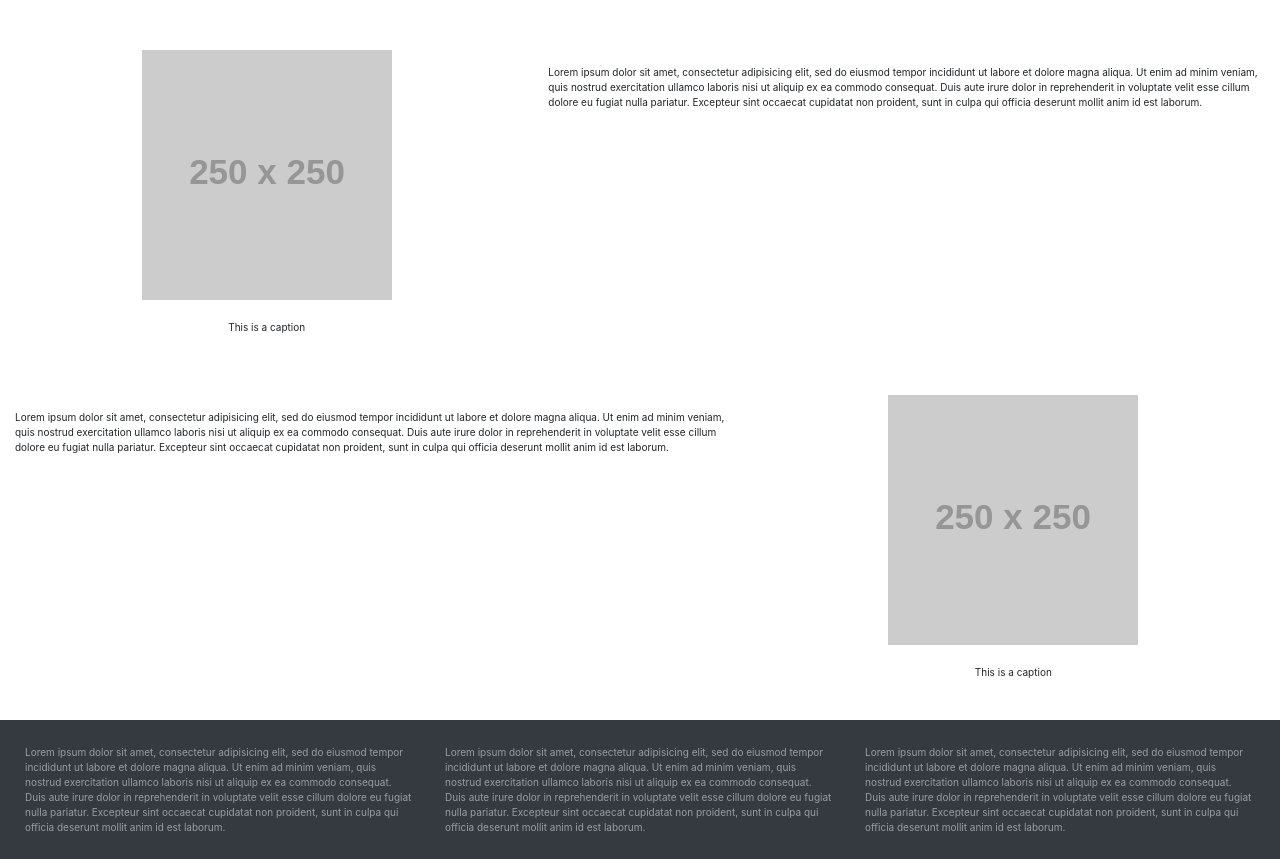
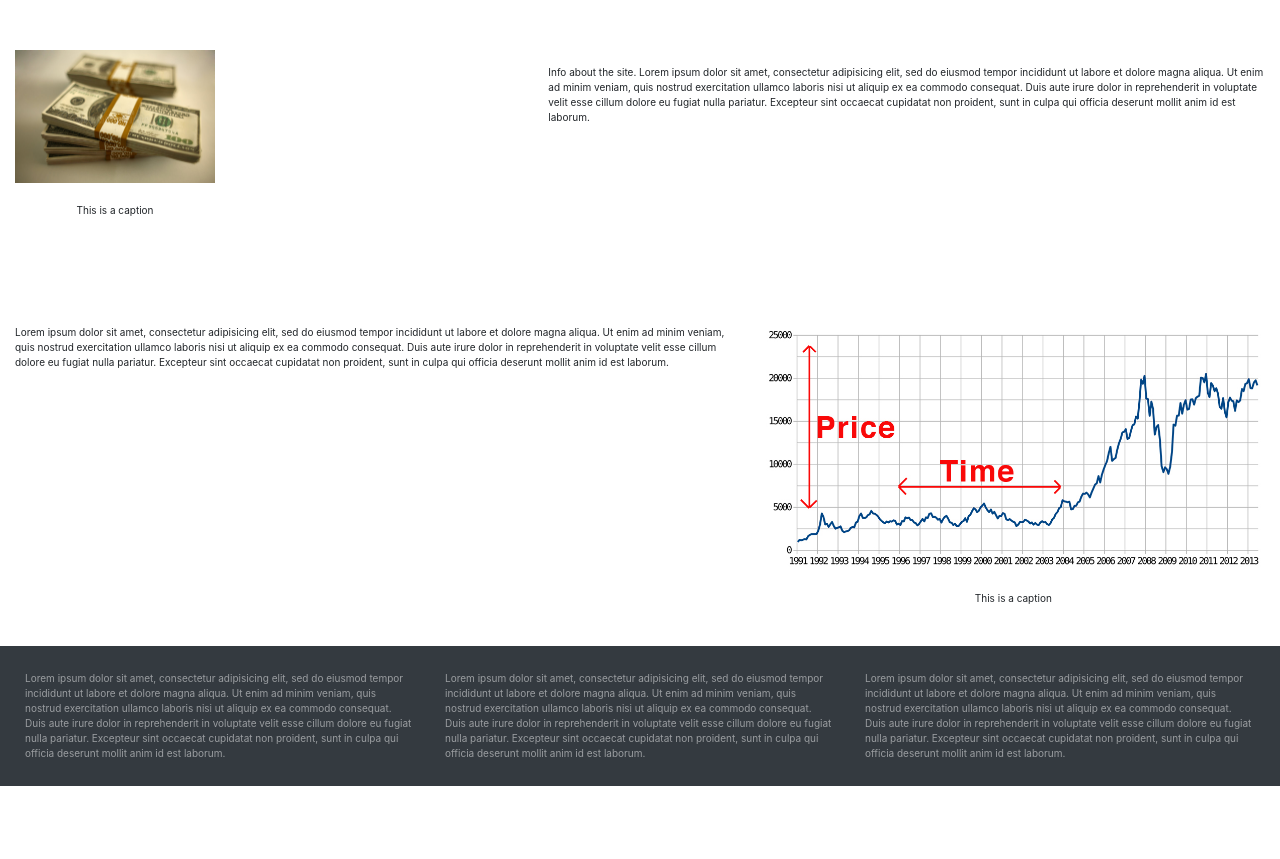
Before and after one commit to MattDevOps/Allocate-Your-Funds, a Flask app: page / in a window 1280 px wide. Shown: the part 67-926 px from the top of the page. After the commit the page ends 853 px from the top, so only its background shows below. Run offline with Flask 2, Linux system fonts and the light colour scheme; grey boxes labelled with a size stand in for pictures from a placeholder-image service; some libraries are stand-ins or nearby versions.

Commit message:
adjusted img sizes to scale properly

```diff
--- a/app/static/css/main.css
+++ b/app/static/css/main.css
@@ -45,3 +45,8 @@ footer {
   padding: 10px;
   box-shadow: 0px 0px 5px 0px grey;
 }
+
+.imgsize {
+  height: 200px;
+  width: 200px;
+}
--- a/app/templates/index.html
+++ b/app/templates/index.html
@@ -5,14 +5,15 @@
 {% block app_content %}
 <div class="row extra-margin">
   <div class="col-md-5">
-    <figure>
-      <img class = "center" src="http://placehold.it/250x250" alt="Image">
+    <figure class="imgsize">
+      <img class="center" src="https://raw.githubusercontent.com/mattstermh93/Allocate-Your-Funds/master/img/bundles-cash-6317739.jpg" alt="Image" width="100%">
       <figcaption>
       <p>This is a caption</p>
     </figcaption>
   </figure>
 </div>
 <div class="col-md-7 pic_text">
+Info about the site.
 Lorem ipsum dolor sit amet, consectetur adipisicing elit, sed do eiusmod tempor incididunt ut labore et dolore magna aliqua. Ut enim ad minim veniam, quis nostrud exercitation ullamco laboris nisi ut aliquip ex ea commodo consequat. Duis aute irure dolor in reprehenderit in voluptate velit esse cillum dolore eu fugiat nulla pariatur. Excepteur sint occaecat cupidatat non proident, sunt in culpa qui officia deserunt mollit anim id est laborum.
 </div> <!--end main second row -->
 <div class="row extra-margin">
@@ -21,7 +22,7 @@ Lorem ipsum dolor sit amet, consectetur adipisicing elit, sed do eiusmod tempor
 </div>
 <div class="col-md-5">
   <figure>
-    <img class = "center" src="http://placehold.it/250x250" alt="Image">
+    <img class = "center" src="https://raw.githubusercontent.com/mattstermh93/Allocate-Your-Funds/master/img/Basic-Chart.jpg" alt="Image" width="100%">
       <figcaption>
         <p>This is a caption</p>
       </figcaption>
```
